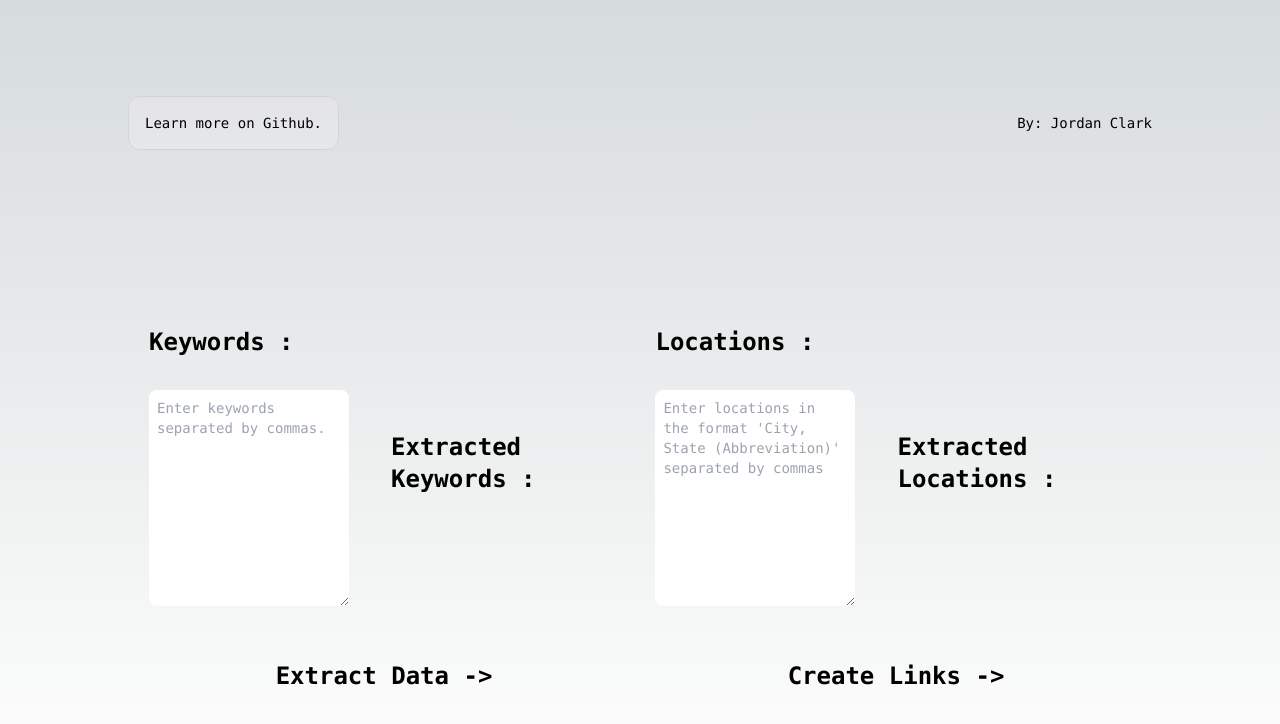
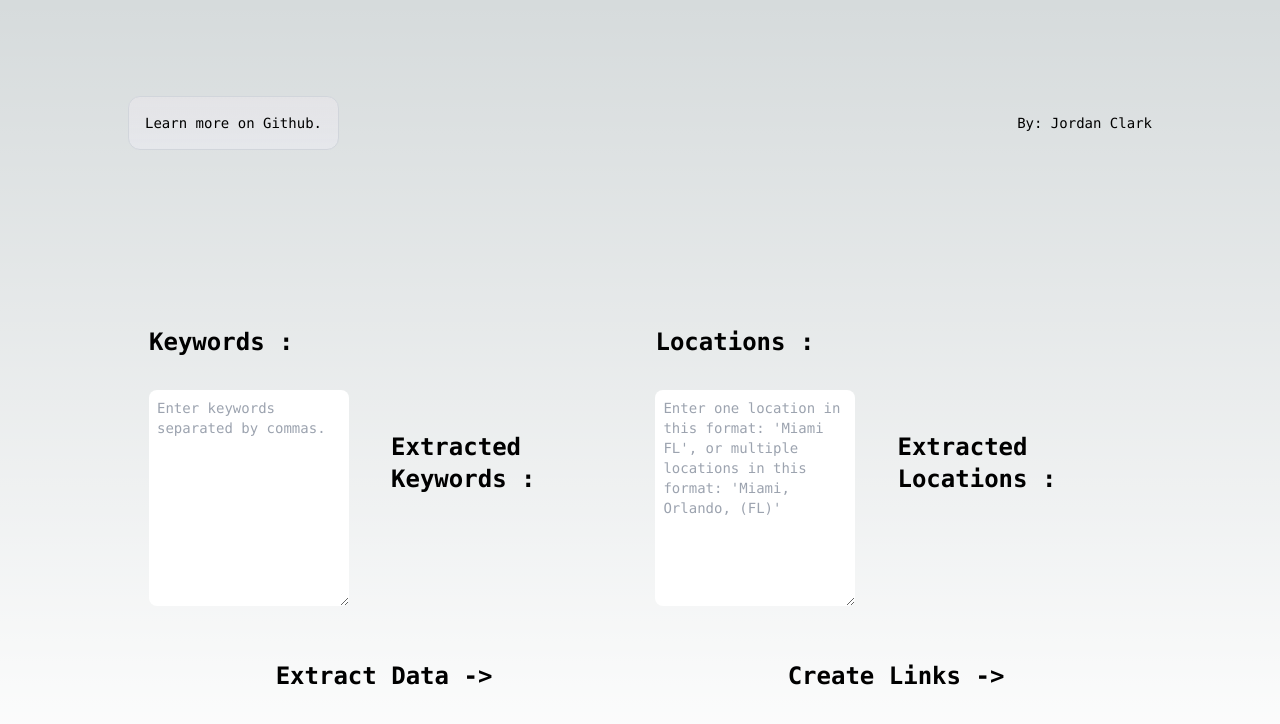
Before and after one commit to jordanthewebdesigner/seo-link-generator, a Next.js app: page / in a window 1280 px wide. Shown: the top 724 px of the page. Built offline with nearby package versions, Linux system fonts and the light colour scheme.

Commit message:
Fixes typos

```diff
--- a/src/app/page.js
+++ b/src/app/page.js
@@ -51,10 +51,6 @@ export default function Home() {
     //add regex to get the text inside the parentheses
     const regex = /\(([^)]+)\)/g;
     //if there are parentheses, extract the text inside them otherwise there is only one location
-    // tthe list can look like this, notice that the state is onlt on the last city for each state:
-    // Charlotte, Shelby, Gastonia, Hickory, Statesville, Matthews, Salisbury, Albemarle, Concord, Huntersville, Harrisburg, Kings Mountain (NC)  Rock Hill, Clover, York, Fort Mill (SC)
-    // so we need to split on the state abbreviation and then add the state to the end of each city
-    // the format needs to be: city, state (abbreviation)
     let currentState = "";
     const locations = text.split(",");
     //iterate through the locations from the end to the beginning and add the state to the end of each city
@@ -94,7 +90,7 @@ export default function Home() {
             Learn more on Github.
           </a>
         </div>
-        <div className="fixed bottom-0 left-0 flex h-48 w-full items-end justify-center bg-gradient-to-t from-white via-white dark:from-black dark:via-black lg:static lg:h-auto lg:w-auto lg:bg-none">
+        <div className="fixed bottom-0 left-0 flex h-8 w-full items-end justify-center bg-gradient-to-t from-white via-white dark:from-black dark:via-black lg:static lg:h-auto lg:w-auto lg:bg-none">
           <a
             className="pointer-events-none flex place-items-center gap-2 p-8 lg:pointer-events-auto lg:p-0"
             href="https://jordanclark.tech"
@@ -164,7 +160,7 @@ export default function Home() {
               rows={10}
               value={locations}
               onChange={handleLocationsChange}
-              placeholder="Enter locations in the format 'City, State (Abbreviation)' separated by commas"
+              placeholder="Enter one location in this format: 'Miami FL', or multiple locations in this format: 'Miami, Orlando, (FL)'"
               onKeyDown={(e) => {
                 if (e.key === "Enter" && !e.shiftKey) {
                   e.preventDefault();
@@ -186,7 +182,7 @@ export default function Home() {
                 <div>
                   <ul>
                     {extractedLocations.map((location, index) => (
-                      <li key={`${location}-${index}`}>{location}</li>
+                      <li key={`${location}-${index}`}>{location.trim()}</li>
                     ))}
                   </ul>
                 </div>
```
